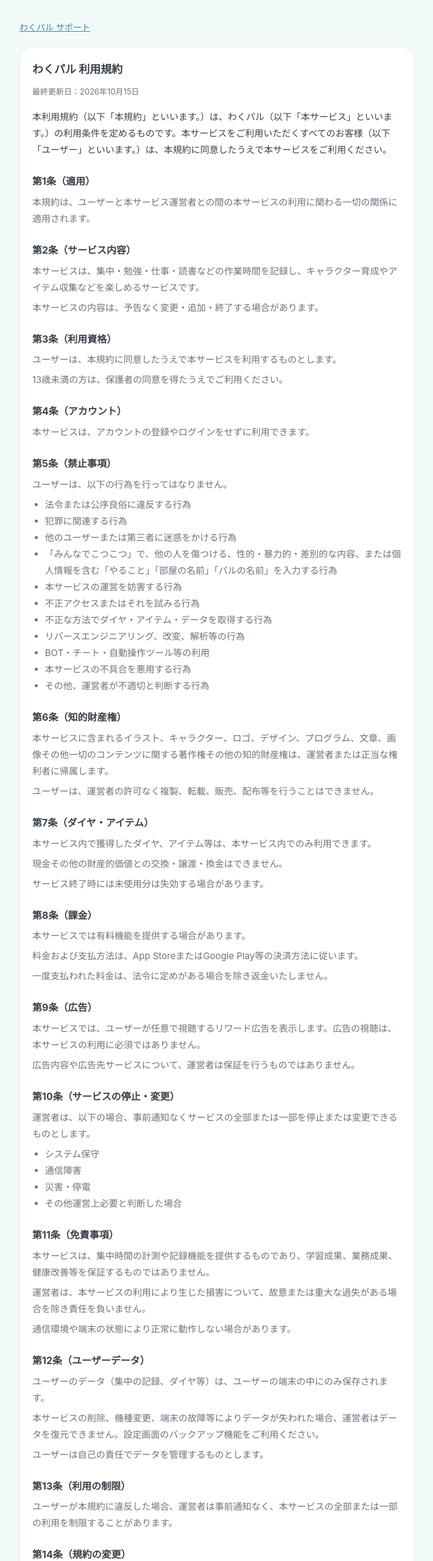
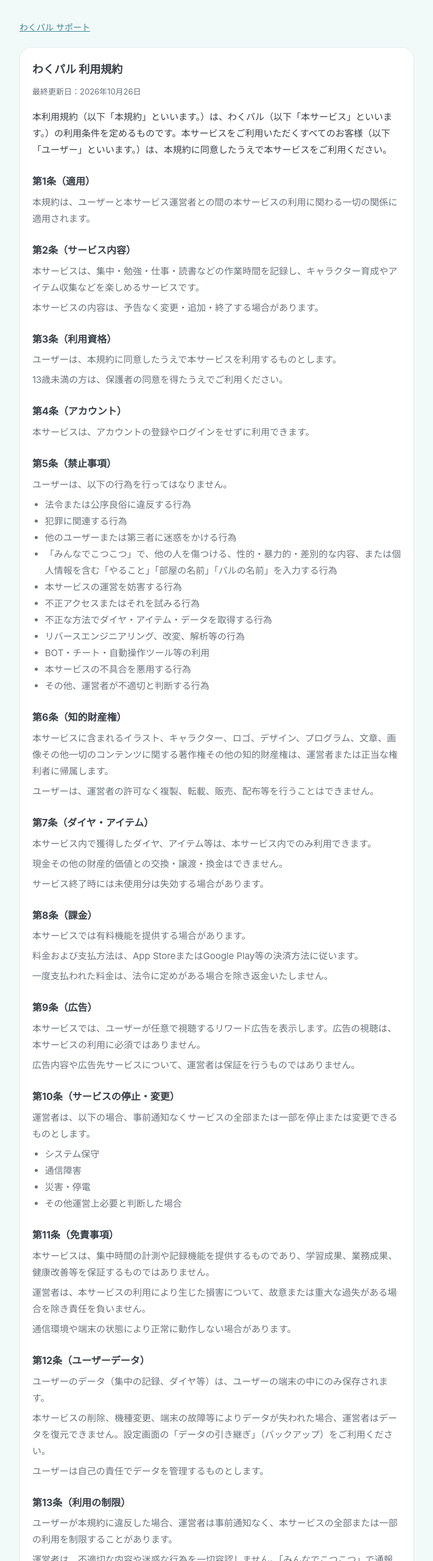
Before and after one commit to wakupals/wakupals.github.io, a plain HTML site: page terms.html in a window 1280 px wide. Shown: the top 2560 px of the page at 61% size, without its empty margins (284-995 px from the left). Drawn offline with Linux system fonts and the light colour scheme.

Commit message:
サポートページの保存先の説明をポリシーと合わせる、バックアップの呼び方を統一、規約に通報対応を追記
Co-Authored-By: Claude Opus 5.5 <noreply@anthropic.com>
Claude-Session: https://claude.ai/code/session_01VmcgckXtWPgYUTUohqrjkf

```diff
--- a/terms.html
+++ b/terms.html
@@ -86,7 +86,7 @@ footer a { margin: 0 8px; }
 <nav class="back"><a href="index.html">わくパル サポート</a></nav>
 <article class="card">
 <h2>わくパル 利用規約</h2>
-<p class="meta">最終更新日：2026年10月15日</p>
+<p class="meta">最終更新日：2026年10月26日</p>
 <p class="lead">本利用規約（以下「本規約」といいます。）は、わくパル（以下「本サービス」といいます。）の利用条件を定めるものです。本サービスをご利用いただくすべてのお客様（以下「ユーザー」といいます。）は、本規約に同意したうえで本サービスをご利用ください。</p>
 <h3>第1条（適用）</h3>
 <p>本規約は、ユーザーと本サービス運営者との間の本サービスの利用に関わる一切の関係に適用されます。</p>
@@ -124,10 +124,11 @@ footer a { margin: 0 8px; }
 <p>通信環境や端末の状態により正常に動作しない場合があります。</p>
 <h3>第12条（ユーザーデータ）</h3>
 <p>ユーザーのデータ（集中の記録、ダイヤ等）は、ユーザーの端末の中にのみ保存されます。</p>
-<p>本サービスの削除、機種変更、端末の故障等によりデータが失われた場合、運営者はデータを復元できません。設定画面のバックアップ機能をご利用ください。</p>
+<p>本サービスの削除、機種変更、端末の故障等によりデータが失われた場合、運営者はデータを復元できません。設定画面の「データの引き継ぎ」（バックアップ）をご利用ください。</p>
 <p>ユーザーは自己の責任でデータを管理するものとします。</p>
 <h3>第13条（利用の制限）</h3>
 <p>ユーザーが本規約に違反した場合、運営者は事前通知なく、本サービスの全部または一部の利用を制限することがあります。</p>
+<p>運営者は、不適切な内容や迷惑な行為を一切容認しません。「みんなでこつこつ」で通報を受けた場合は、24時間以内に内容を確認し、本規約に違反すると判断した内容の削除や、そのユーザーの利用の制限などの対応を行います。</p>
 <h3>第14条（規約の変更）</h3>
 <p>運営者は必要に応じて本規約を変更できます。</p>
 <p>変更後は、本サービス上への掲載その他適切な方法で通知し、その後利用した場合は変更後の規約に同意したものとみなします。</p>
```
Also changed, not shown: index.html (+1 -1 lines), privacy.html (+2 -2 lines).
